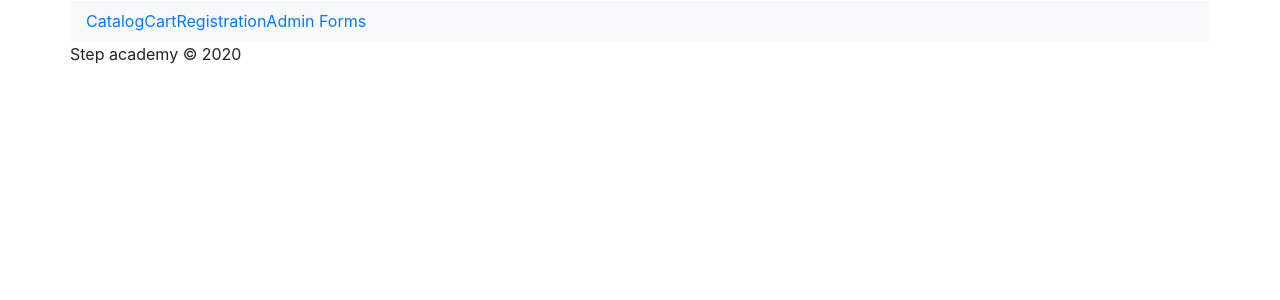
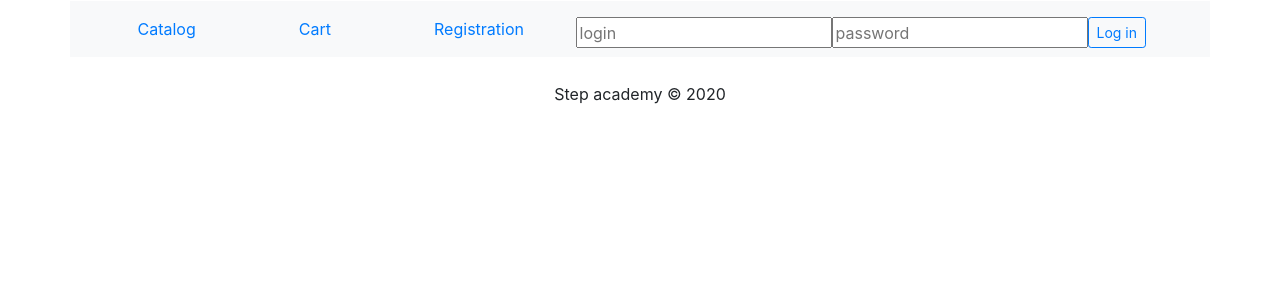
Before and after one commit to AndreyKourov/site3_magaz, a PHP site: page / in a window 1280 px wide. Shown: the top 300 px of the page. Run offline with PHP 8.4, Linux system fonts and the light colour scheme; some libraries are stand-ins or nearby versions.

Commit message:
создал форму авторизации, дописал SESSION

```diff
--- a/index.php
+++ b/index.php
@@ -7,12 +7,12 @@ include_once("pages/classes.php");
 <html lang="ru">
 <head>
     <meta charset="UTF-8">
-    <title>Tours site(site2)</title>
+    <title>Site3</title>
     <meta name="viewport"
           content="width=device-width, user-scalable=no, initial-scale=1.0, maximum-scale=1.0, minimum-scale=1.0">
     <meta http-equiv="X-UA-Compatible" content="ie=edge">
     <link rel="stylesheet" href="https://maxcdn.bootstrapcdn.com/bootstrap/4.0.0/css/bootstrap.min.css" integrity="sha384-Gn5384xqQ1aoWXA+058RXPxPg6fy4IWvTNh0E263XmFcJlSAwiGgFAW/dAiS6JXm" crossorigin="anonymous">
-    <link rel="stylesheet" href="css/style.css">
+    <link rel="stylesheet" href="style.css">
 </head>
 <body>
    <div class="container">
@@ -22,8 +22,12 @@ include_once("pages/classes.php");
            </header>
        </div>
        <div class="row">
-           <nav class="navbar navbar-expand navbar-light bg-light w-100">
-              <?php include_once("pages/menu.php"); ?>
+           <nav class="navbar nav-fill navbar-light bg-light w-100 mb-4">
+                    <?php include_once("pages/menu.php");
+                    echo '<li>';
+                    include_once("pages/login.php");
+                    echo '</li></ul>';
+                    ?>
            </nav>
        </div>
        <div class="row">
@@ -34,13 +38,13 @@ include_once("pages/classes.php");
                    if($page == 1) {include_once('pages/catalog.php');}
                    if($page == 2) {include_once('pages/cart.php');}
                    if($page == 3) {include_once('pages/registration.php');}
-                   if($page == 4) {include_once('pages/admin.php');}
-
+                   if($page == 4 && isset($_SESSION['radmin'])) {
+                    include_once('pages/admin.php');}
                }
                ?>
            </section>
        </div>
-       <footer class="row">Step academy &copy; 2020</footer>
+       <footer class="row justify-content-center">Step academy &copy; 2020</footer>
    </div>
 
    <script src="https://code.jquery.com/jquery-3.5.1.js" integrity="sha256-QWo7LDvxbWT2tbbQ97B53yJnYU3WhH/C8ycbRAkjPDc=" crossorigin="anonymous"></script>
--- a/pages/cart.php
+++ b/pages/cart.php
@@ -4,7 +4,11 @@
 echo '<form action="index.php?page=2" method="post">';
 
 // проверка текущего имени пользователя
+if(!isset($_SESSION['ruser'])) {
 $ruser = 'cart';
+} else {
+    $ruser = $_SESSION['ruser'];
+}
 
 // формирем корзину и сумарню стоимость товаров
 $total = 0;
@@ -27,7 +31,7 @@ foreach($_COOKIE as $k => $v) {
 
 echo '<hr>';
 echo "<span class='ml-5 text-primary'>Total price: $total</span>";
-echo '<button type="submit" class="btn btn-primary btn-lg ml-5" name="suborder" onclick=eraseCookie("'.$ruser.'")>Purchase order</button>';
+echo '<button type="submit" class="btn btn-outline-primary ml-5" name="suborder" onclick=eraseCookie("'.$ruser.'")>Purchase order</button>';
 
 echo '</form>';
 
--- a/pages/classes.php
+++ b/pages/classes.php
@@ -47,6 +47,36 @@ class Tools {
         $customer->intoDb();
         return true;
     }
+
+    static function login($login, $pass) {
+        $name = trim(utf8_encode(htmlspecialchars($login)));
+        $pass = trim(utf8_encode(htmlspecialchars($pass)));
+
+        if ($name == "" || $pass == "") {
+            echo "<h3 class='text-danger'>Заполните все поля</h3>";
+            return false;
+        }
+
+        if(strlen($name) < 3 || strlen($name) > 30 || strlen($pass) < 3 || strlen($pass) > 30) {
+            echo "<h3 class='text-danger'>От 0 до 30 символов</h3>";
+            return false;
+        }
+
+        $pdo = Tools::connect();
+        $ps = $pdo->prepare("SELECT login, pass, roleid FROM customers WHERE login='$name'");
+        $ps->execute();
+        while($row = $ps->fetch()) {
+            if($name == $row['login'] && $pass == $row['pass']) {
+                $_SESSION['ruser'] = $name;
+                if($row['roleid'] == 1) {
+                    $_SESSION['radmin'] = $name;
+                }
+                return true;
+            } else {
+                return false;
+            }
+        }
+    }
 }
 
 class Customer {
@@ -75,7 +105,7 @@ class Customer {
         try {
             $pdo = Tools::connect();
             //выполнение запроса через PDO на внесение данных
-            $ps = $pdo->prepare("INSERT INTO customers( login, pass, roleid, discount, total, imagepath) VALUE (:login, :pass, :roleid, :discount, :total, :imagepath)");
+            $ps = $pdo->prepare("INSERT INTO customers(login, pass, roleid, discount, total, imagepath) VALUES (:login, :pass, :roleid, :discount, :total, :imagepath)");
 
             //разименование массива. Мы преобразуем обьект класса $this в массив
             $ar = (array) $this;
@@ -141,7 +171,7 @@ class Item {
         try {
             $pdo = Tools::connect();
             //выполнение запроса через PDO на внесение данных
-            $ps = $pdo->prepare("INSERT INTO items( itemname, catid, pricein, pricesale, info, imagepath, rate, action) VALUE (:itemname, :catid, :pricein, :pricesale, :info, :imagepath, :rate, :action)");
+            $ps = $pdo->prepare("INSERT INTO items( itemname, catid, pricein, pricesale, info, imagepath, rate, action) VALUES (:itemname, :catid, :pricein, :pricesale, :info, :imagepath, :rate, :action)");
 
             $ar = (array) $this;
             array_shift($ar);
@@ -194,7 +224,32 @@ class Item {
     }
 
     function drawItem() {
-        echo '<div class="col-sm-6 col-md-3 item-card border">';
+
+        echo '<div class="col-sm-6 col-md-4 col-lg-3 item-card mb-3">';
+            echo '<img class="card-img-top item-card__img" src="'.$this->imagepath.'" alt="Card image cap">';
+            echo '<div class="card-body">';
+                echo '<h4 class="card-title">'.$this->pricesale.'&nbsp;$</h4>';
+
+                    echo "<div class='row item-card__title'>
+                        <a href='pages/item_info.php?name=".$this->id."' class='ml-2 float-left' target='_blank'>".$this->itemname."</a>";
+                    echo "<span class='float-right mr-0 ml-auto'>".$this->rate."&nbsp;rate</span>";
+                    echo '</div>';
+
+                    echo '<p class="card-text">'.$this->info.'</p>';
+
+                echo '<div class="my-1 text-justify item-card__cart">';
+                $ruser = '';
+                if(!isset($_SESSION['ruser'])) {
+                    $ruser = 'cart_'.$this->id;
+                } else {$ruser = $_SESSION['ruser']."_".$this->id;}
+                echo "<button class='btn btn-outline-primary btn-block' onclick=createCookie('".$ruser."','".$this->id."')>Add to cart</button>";
+                echo '</div>';
+
+            echo '</div>';
+        echo '</div>';
+
+        /*
+        echo '<div class="col-sm-6 col-md-3 item-card border mb-4">';
             //верхушка товара
             echo '<div class="mt-1 bg-dark">';
             echo "<a href='pages/item_info.php?name=".$this->id."' class='ml-2 float-left' target='_blank'>".$this->itemname."</a>";
@@ -202,13 +257,15 @@ class Item {
             echo '</div>';
 
             //изображение товара
+            echo '<div clss="row">';
             echo "<div class='mt-1 item-card__img'>";
             echo "<img src='".$this->imagepath."' class='img-fluid'>";
+            echo '</div>';
             echo '</div>';
 
             //цена товара
             echo "<div class='mt-1 text-center item-card__price'>";
-            echo "<span>".$this->pricesale." </span>";
+            echo '<span class="mr-3 float-right">'.$this->pricesale.' </span>';
             echo '</div>';
 
             //описание товара
@@ -219,23 +276,25 @@ class Item {
             // кнопка добавления в корзину
             echo "<div class='mt-1 text-justify bg-primary item-card__basket'>";
             $ruser = '';
+            //проверка на зареистрированного пользователя
+            if(!isset($_SESSION['ruser'])) {
+                $ruser = 'cart_'.$this->id;
+            } else {$ruser = $_SESSION['ruser']."_".$this->id;}
 
             /*
-            //проверка на зареистрированного пользователя
-
             if(!isset($_SESSION['reg'] || $_SESSION['reg'] == '')) {
                 $ruser = 'cart_'.$this->id;
             } else {
                 $ruser = $_SESSION['reg'] . "_" . $this->id;
             }
+            $ruser = 'cart_'.$this->id; // потом убрать после раскомента выше
             */
-            $ruser = 'cart_'.$this->id; // потом убрать после раскомента выше
-
-            echo "<button class='btn btn-primary btn-lg btn-block' onclick=createCookie('".$ruser."','".$this->id."')>Add to cart</button>";
-            echo '</div>';
+            //echo "<button class='btn btn-primary btn-lg btn-block' onclick=createCookie('".$ruser."','".$this->id."')>Add to cart</button>";
+            //echo '</div>';
 
 
-        echo '</div>';
+        //echo '</div>';
+
     }
 
     // меод для отрисовки выбранных товаров в корзине
@@ -244,7 +303,10 @@ class Item {
         echo "<img src='".$this->imagepath."' class='col-1 img-fluid'>";
         echo "<span class='col-3'>$this->itemname</span>";
         echo "<span class='col-3'>$this->pricesale</span>";
-        $ruser = "cart_".$this->id;
+        //$ruser = "cart_".$this->id;
+        if(!isset($_SESSION['ruser'])) {
+            $ruser = 'cart_'.$this->id;
+        } else {$ruser = $_SESSION['ruser']."_".$this->id;}
         echo "<button class='btn btn-danger' onclick=eraseCookie('".$ruser."')>x</button>";
         echo "</div>";
     }
@@ -253,10 +315,14 @@ class Item {
     function sale() {
         try {
             $pdo = Tools::connect();
-            $ruser = 'admin';
+            //$ruser = 'admin';
             //if(isset($_SESSION['reg'] && $_SESSION['reg'] !== '')) {
             //    $ruser = $_SESSION['reg'];
             //}
+            $ruser = 'cart';
+            if(isset($_SESSION['ruser'])) {
+                $ruser = $_SESSION['ruser'];
+            }
             //изменить у покупатедя общу стоимость купленных товароов
             $upd = "UPDATE customers SET total=total+? WHERE login=?";
             $ps = $pdo->prepare($upd);
--- /dev/null
+++ b/pages/login.php
@@ -0,0 +1,36 @@
+<?php
+include_once("pages/classes.php");
+
+if(isset($_SESSION['ruser'])) {
+    echo '<form action="index.php';
+    if(isset($_GET['page'])) {
+    echo '?page='.$_GET['page'];
+    echo '" method="post" class="input-group mt-2">';
+    echo "<div class='mr-2'>Hello, {$_SESSION['ruser']}!</div>";
+    echo '<input type="submit" name="exit" value="Log out" class="btn btn-outline-primary btn-sm mr-5">';
+    }
+
+    if(isset($_POST['exit'])) {
+        unset($_SESSION['ruser']);
+        unset($_SESSION['radmin']);
+        echo '<script>window.location.reload()</script>';
+    }
+    echo '</form>';
+} else {
+    if(isset($_POST['getin'])) {
+        if(Tools::login($_POST['login'], $_POST['pass'])) {
+            echo '<script>window.location.reload()</script>';
+        } else {
+            echo "<div class='text-danger'>Логин или пароль не совпадают</div>";
+        }
+    } else {
+        echo '<form action="index.php';
+        if(isset($_GET['page'])) echo '?page='.$_GET['page'];
+        echo '" method="post" class="input-group mt-2">';
+        echo '<input type="text" name="login" placeholder="login">';
+        echo '<input type="password" name="pass" placeholder="password">';
+        echo '<input type="submit" name="getin" value="Log in" class="btn btn-outline-primary btn-sm mr-5">';
+        echo '</form>';
+    }
+}
+?>
--- a/pages/menu.php
+++ b/pages/menu.php
@@ -1,6 +1,9 @@
-<ul class="nav nav-pills justify-content-around">
-    <li><a href="index.php?page=1">Catalog</a></li>
-    <li><a href="index.php?page=2">Cart</a></li>
-    <li><a href="index.php?page=3">Registration</a></li>
-    <li><a href="index.php?page=4">Admin Forms</a></li>
-</ul>
+<ul class="nav nav-pills d-flex w-100 justify-content-around">
+    <li class="nav-item"><a href="index.php?page=1" class="nav-link">Catalog</a></li>
+    <li class="nav-item"><a href="index.php?page=2" class="nav-link">Cart</a></li>
+    <li class="nav-item"><a href="index.php?page=3" class="nav-link">Registration</a></li>
+    <?php
+        if(isset($_SESSION['radmin'])) {
+            echo '<li class="nav-item"><a href="index.php?page=4" class="nav-link">Admin Forms</a></li>';
+        }
+    ?>
--- a/pages/registration.php
+++ b/pages/registration.php
@@ -1,6 +1,7 @@
 <?php
 
 echo '<h3>Registration Form</h3>';
+echo '<hr>';
 
 if(!isset($_POST['regbtn'])) {
 
@@ -28,7 +29,7 @@ if(!isset($_POST['regbtn'])) {
                 <input type="file" class="form-control" name="imagepath">
             </label>
     </div>
-    <button type="submit" class="btn btn-primary" name="regbtn">Register</button>
+    <button type="submit" class="btn btn-outline-primary" name="regbtn">Register</button>
 </form>
 
 <?php
--- /dev/null
+++ b/style.css
@@ -0,0 +1,9 @@
+
+
+.item-card__img {
+    height: 200px;
+}
+
+.item-card__price {
+    font-size: 25px;
+}
--- a/Новый текстовый документ.txt
+++ b/Новый текстовый документ.txt
@@ -1,5 +1,7 @@
 https://tproger.ru/translations/how-to-configure-and-use-pdo/
 
 
+https://github.com/carhartl/jquery-cookie
+
 
 http://blog.ox2.ru/php/rabota-s-csv-php/
```
Also changed, not shown: pages/admin.php (+28 -5 lines), pages/catalog.php (+4 -7 lines), images/users/A51.jpg (deleted), images/users/S20.jpg (deleted), images/users/W3BwbQNWtAU.jpg (added).
